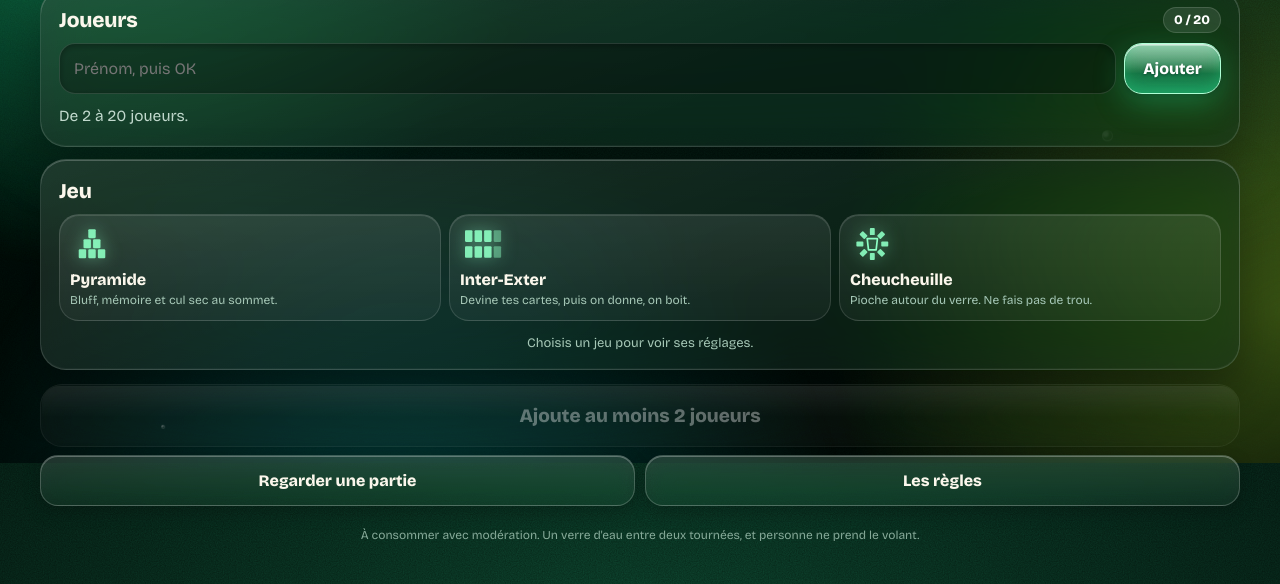
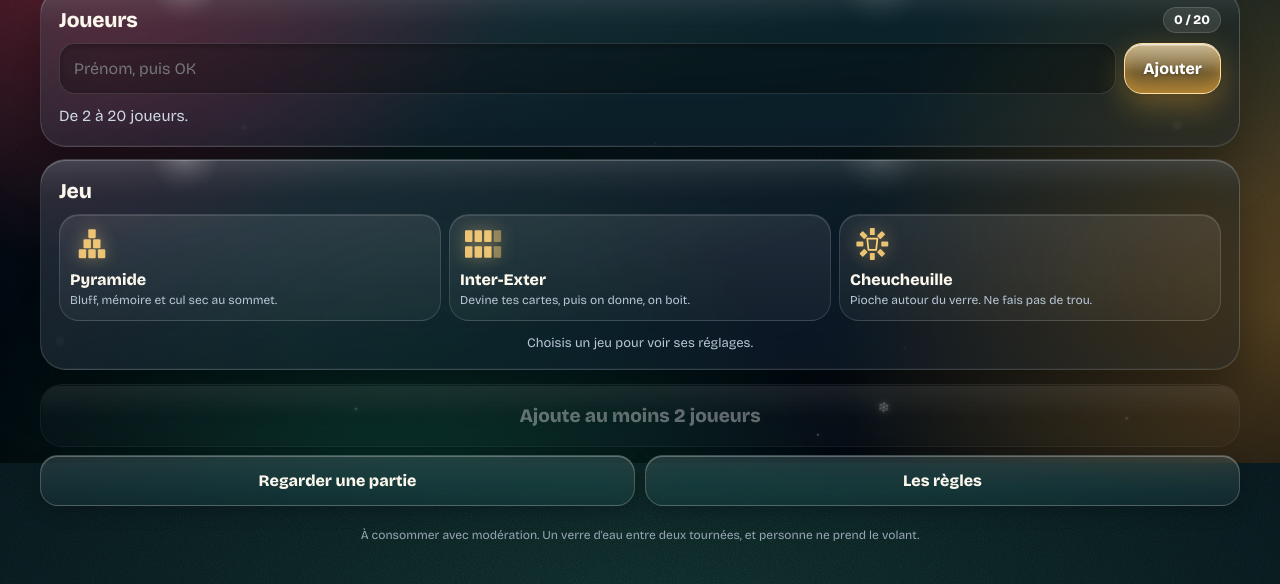
Before and after one commit to Tibyza/Alcolo, a plain HTML site: page index.html in a window 1280 px wide. Shown: the part 337-921 px from the top of the page. Drawn offline with nearby package versions, Linux system fonts and the light colour scheme.

Commit message:
Noël devient le thème d'accueil
- Thème et deck Noël par défaut pour les nouveaux visiteurs.
- Les joueurs qui avaient un autre thème basculent une seule fois sur Noël
  (drapeau noel26), puis leur choix est respecté.
- Noël en tête de la liste des thèmes ; couleurs de barre et d'écran de
  lancement assorties.

Co-Authored-By: Claude Opus 5.5 <noreply@anthropic.com>
Claude-Session: https://claude.ai/code/session_01KkG419bcWVcQJXLpvBYtgb

```diff
--- a/index.html
+++ b/index.html
@@ -7,7 +7,7 @@
 <meta name="mobile-web-app-capable" content="yes">
 <meta name="apple-mobile-web-app-status-bar-style" content="black-translucent">
 <meta name="apple-mobile-web-app-title" content="Alcolo">
-<meta name="theme-color" content="#0a2a1e">
+<meta name="theme-color" content="#05111e">
 <link rel="manifest" href="manifest.webmanifest">
 <link rel="apple-touch-icon" href="icon-180.png">
 <link rel="icon" type="image/png" href="icon-192.png">
@@ -805,10 +805,12 @@ function load(k,d){try{const v=JSON.parse(localStorage.getItem(k)||'null');retur
 function save(k,v){try{localStorage.setItem(k,JSON.stringify(v))}catch(e){}}
 
 let names=load('pyr_names',[]);if(!Array.isArray(names))names=[];names=names.filter(x=>typeof x==='string').slice(0,MAXP);
-const DEF={mode:'classic',sound:true,felt:'green',deck:'classic',classic:{rows:6,hand:4,dbl:false,summit:true,peek:true},ie:{cols:5,dbl:false,culsec:true},chu:{valet:2,dame:1,hole:true}};
+const DEF={mode:'classic',sound:true,felt:'xmas',deck:'noel',classic:{rows:6,hand:4,dbl:false,summit:true,peek:true},ie:{cols:5,dbl:false,culsec:true},chu:{valet:2,dame:1,hole:true}};
 let S=load('pyr_settings',{});if(!S||typeof S!=='object')S={};
 S={...DEF,...S,classic:{...DEF.classic,...(S.classic||{})},ie:{...DEF.ie,...(S.ie||{})},chu:{...DEF.chu,...(S.chu||{})}};
 S.mode=null;   // à l'ouverture, aucun jeu choisi : on affiche Alcolo
+// Noël devient le thème d'accueil : on y bascule une fois tous ceux qui avaient déjà un autre thème (ils peuvent ensuite rechanger)
+if(!S.noel26){S.noel26=true;S.felt='xmas';S.deck='noel';save('pyr_settings',S)}
 if(!['green','blue','red','casino','xmas'].includes(S.felt))S.felt='green';
 if(!['classic','elegant','modern','retro','noel'].includes(S.deck))S.deck='classic';
 document.body.dataset.deck=S.deck;
@@ -1072,7 +1074,7 @@ function renderFan(force=true){
   const sg=$('.sign');sg.classList.remove('swap');void sg.offsetWidth;sg.classList.add('swap');
 }
 renderFan();
-const THEMES=[['green','Absinthe','radial-gradient(circle at 30% 30%,#a6e22e,#14b874 45%,#04150f 85%)'],['blue','Lagon','radial-gradient(circle at 30% 30%,#13c8d8,#2f7dff 45%,#050c20 85%)'],['red','Spritz','radial-gradient(circle at 30% 30%,#ff8a26,#ff2d62 45%,#17040b 85%)'],['casino','Casino','radial-gradient(#2a9a68,#0a3a27)'],['xmas','Noël','linear-gradient(#0a1a3a,#24558f)']];
+const THEMES=[['xmas','Noël','linear-gradient(#0a1a3a,#24558f)'],['green','Absinthe','radial-gradient(circle at 30% 30%,#a6e22e,#14b874 45%,#04150f 85%)'],['blue','Lagon','radial-gradient(circle at 30% 30%,#13c8d8,#2f7dff 45%,#050c20 85%)'],['red','Spritz','radial-gradient(circle at 30% 30%,#ff8a26,#ff2d62 45%,#17040b 85%)'],['casino','Casino','radial-gradient(#2a9a68,#0a3a27)']];
 const DECKS=[['classic','Classique'],['elegant','Élégant'],['modern','Moderne'],['retro','Rétro'],['noel','Noël']];
 let appOpen=false;
 function appSettings(still=false){
```
Also changed, not shown: manifest.webmanifest, 1 other file.
